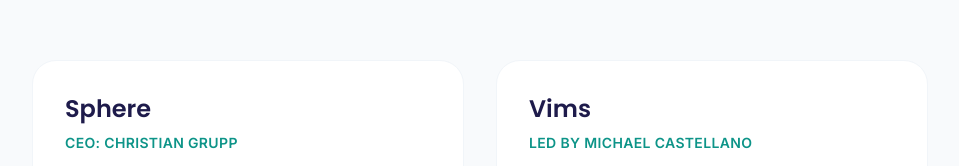
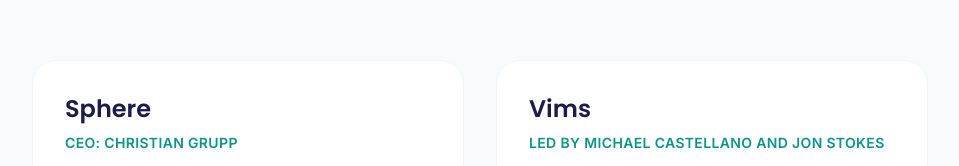
Before and after one commit to AEVentures/hummingbird-inc, a plain HTML site: page ai/index.html in a window 1280 px wide. Shown: the part 3400-3566 px from the top of the page, without its empty margins (160-1119 px from the left). Drawn offline with nearby package versions, Linux system fonts and the light colour scheme.

Commit message:
fix: update Vims leadership to Michael Castellano and Jon Stokes

```diff
--- a/ai/index.html
+++ b/ai/index.html
@@ -264,7 +264,7 @@
           </div>
           <div class="p-8 rounded-3xl bg-white border border-slate-100 hover:border-hummingbird-teal/30 hover:shadow-xl hover:shadow-teal-500/5 transition-all">
             <h3 class="text-2xl font-display font-semibold text-hummingbird-indigo mb-2">Vims</h3>
-            <p class="text-sm font-semibold tracking-wide text-hummingbird-teal uppercase mb-4">Led by Michael Castellano</p>
+            <p class="text-sm font-semibold tracking-wide text-hummingbird-teal uppercase mb-4">Led by Michael Castellano and Jon Stokes</p>
             <p class="text-slate-600 leading-relaxed mb-4">The Virtual Intelligence Management System: voice-powered agent command and computer control. Vims turns spoken instructions into direct, hands-free control of digital workflows and systems.</p>
             <a href="https://www.vims.com/" target="_blank" rel="noopener noreferrer" class="inline-flex items-center text-sm font-medium text-hummingbird-teal hover:text-hummingbird-emerald transition-colors">Visit Vims &rarr;</a>
           </div>
```
Also changed, not shown: partners/index.html (+1 -1 lines).
